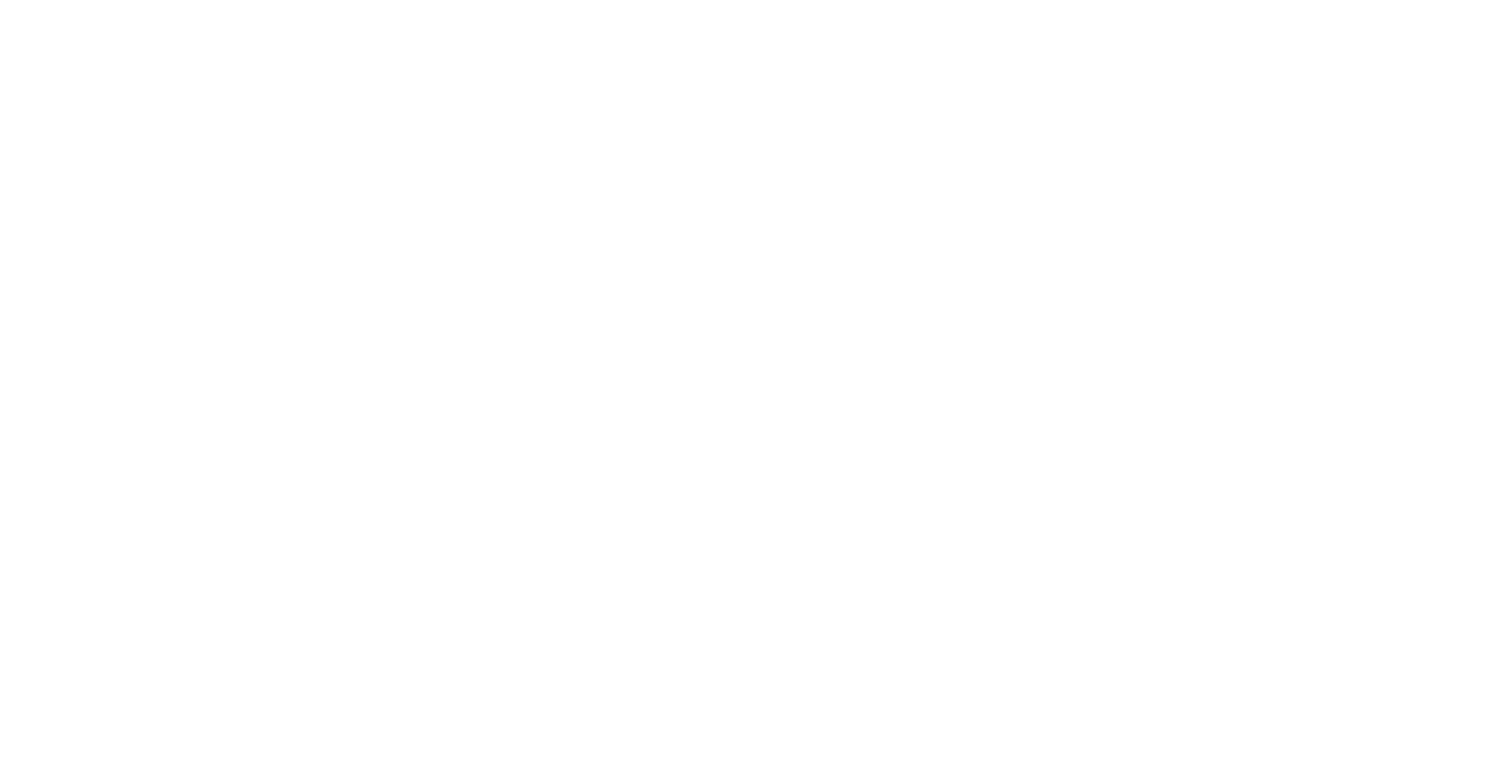
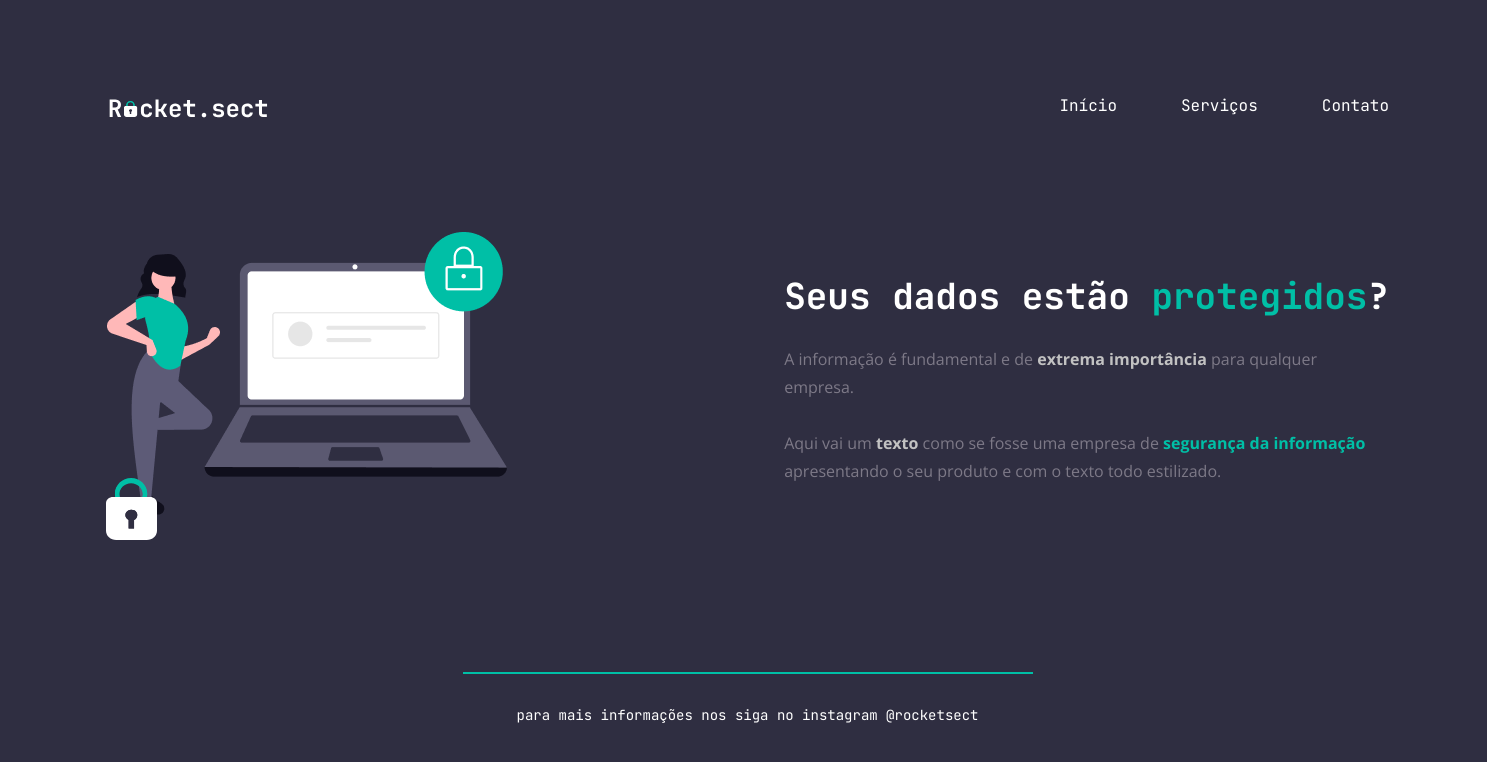
Before and after one commit to Diegodkid/Rocket-sect, a plain HTML site: page index.html in a window 1280 px wide. Shown: the whole page, 1487 px wide, since content can reach past the window. Drawn offline with nearby package versions, Linux system fonts and the light colour scheme.

Commit message:
ending project

```diff
--- a/index.html
+++ b/index.html
@@ -1,11 +1,42 @@
 <!DOCTYPE html>
 <html lang="en">
 <head>
+  <link rel="preconnect" href="https://fonts.googleapis.com">
+  <link rel="preconnect" href="https://fonts.gstatic.com" crossorigin>
   <meta charset="UTF-8">
   <meta name="viewport" content="width=device-width, initial-scale=1.0">
   <title>Rocket.sect</title>
+  <link href="https://fonts.googleapis.com/css2?family=JetBrains+Mono:wght@400;700&family=Open+Sans:wght@400;700&display=swap" rel="stylesheet">
+  <link rel="stylesheet" href="style.css">
 </head>
 <body>
+  <div class="page">
+    <nav>
+      <img src="./images/logo.svg" alt="logo escrito Rocket.sect">
+      <ul>
+        <li><a href="#">Início</a></li>
+        <li><a href="#">Serviços</a></li>
+        <li><a href="#">Contato</a></li>
+      </ul>
+    </nav>
 
+    <main>
+      <section>
+        <img src="./images/img1.png" alt="uma mulher de pé ao lado de um computador">
+        <div class="text">
+          <h1>Seus dados estão <span>protegidos</span>?</h1>
+          <p>A informação é fundamental e de <strong>extrema importância</strong> para qualquer empresa.
+            <br><br>
+            Aqui vai um <strong>texto</strong> como se fosse uma empresa de <strong class="emphasis">segurança da informação</strong> apresentando o seu produto e com o texto todo estilizado.</p>
+        </div>
+      </section>
+    </main>
+
+    <footer>
+      <div class="line"></div>
+      <p>para mais informações nos siga no instagram @rocketsect</p>
+    </footer>
+    <img src="./images/padlock.svg" alt="imagem de um cadeado" class="sec">
+  </div>
 </body>
 </html>
--- a/style.css
+++ b/style.css
@@ -0,0 +1,91 @@
+body {
+  background: #2F2E41;
+  color: #fff;
+}
+
+.page {
+  width: 1283px;
+  padding: 71px 98px;
+  margin: 0 auto;
+}
+
+nav {
+  display: flex;
+  justify-content: space-between;
+  align-items: center;
+  font-family: 'JetBrains Mono', monospace;
+  margin-bottom: 100px;
+}
+
+nav ul {
+  display: flex;
+  gap: 64px;
+
+}
+
+li {
+  list-style: none;
+}
+
+a {
+  text-decoration: none;
+  color: #fff;
+}
+
+h1 {
+  font-family: 'JetBrains Mono', monospace;
+  font-weight: bold;
+  font-size: 36px;
+  line-height: 40px;
+}
+
+h1 span {
+  color: #00BFA6;
+}
+
+section p {
+  font-family: 'Open Sans', sans-serif;
+  font-size: 16px;
+  line-height: 28px;
+  color: #7D7987;
+  width: 604px;
+}
+
+p strong {
+  color: #C2C2C2;
+}
+
+.emphasis {
+  color: #00BFA6;
+}
+
+section {
+  display: flex;
+  justify-content: space-between;
+  align-items: center;
+  margin-bottom: 157px;
+}
+
+footer {
+  text-align: center;
+}
+
+footer p {
+  color: #fff;
+  font-size: 14px;
+  line-height: 28px;
+  font-family: 'JetBrains Mono', monospace;
+}
+
+.line {
+  width: 568px;
+  height: 0;
+  border: 1px solid #00BFA6;
+  margin: 0 auto 27px;
+}
+
+.sec {
+  position: fixed;
+  bottom: 260px;
+  /* left: 300px; */
+}
```
